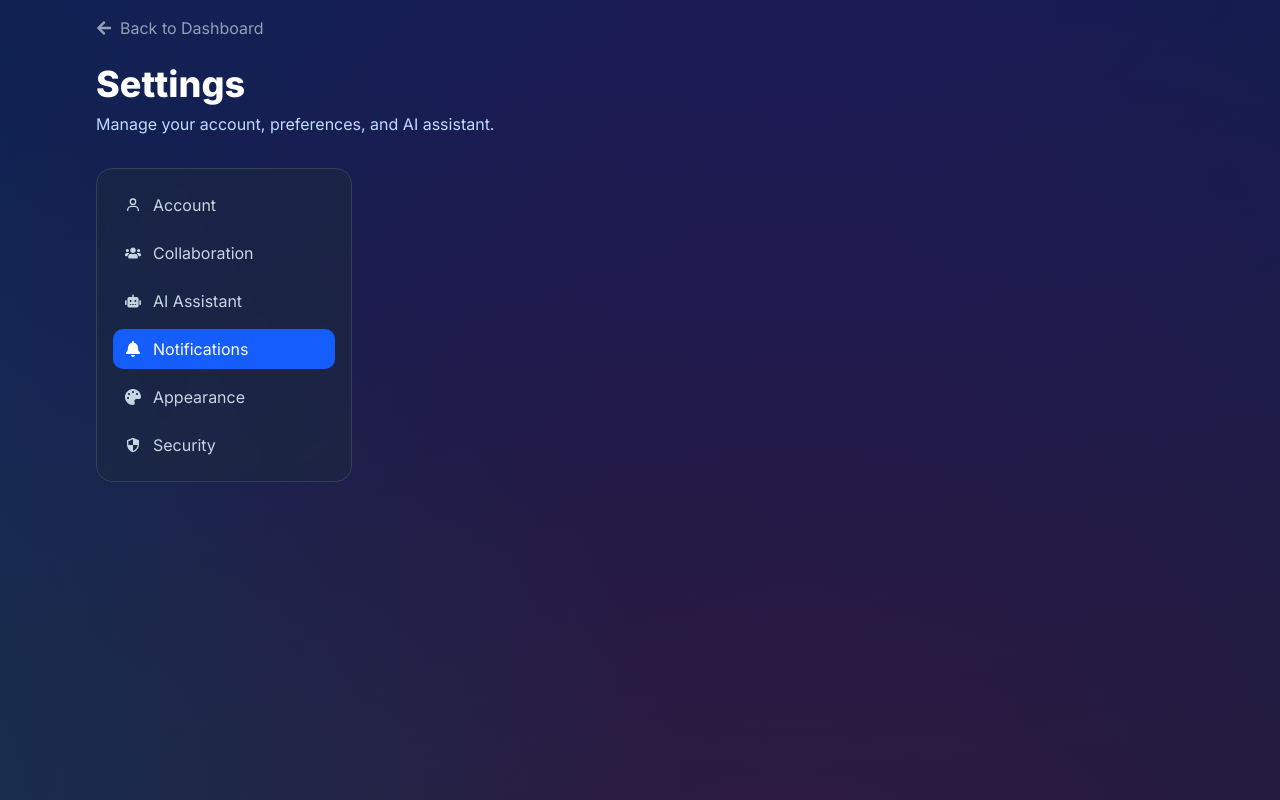
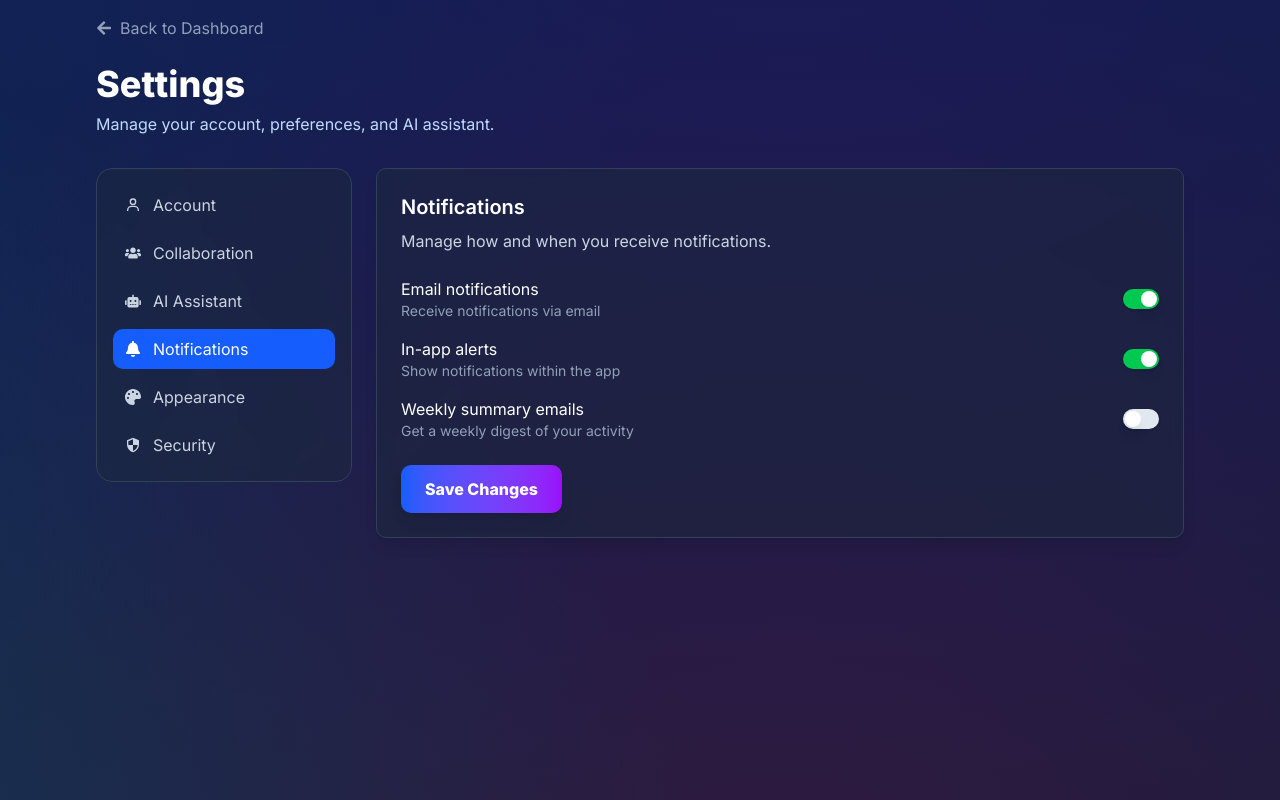
Before and after one commit to Sadiq-Teslim/meetmate_ai, a React (Vite) app: page /settings in a window 1280 px wide. Both pictures are taken after a click on the button "Notifications". Built offline with nearby package versions, Linux system fonts and the light colour scheme; no server answers.

Commit message:
feat(settings): add Notification, Appearance, and Security settings components to SettingsPage

```diff
--- /dev/null
+++ b/src/features/AppearanceSettings.tsx
@@ -0,0 +1,73 @@
+import React from "react";
+import { SettingsContainer } from "../components/SettingsContainer";
+import { RadioGroup, RadioGroupItem } from "../components/ui/radio-group";
+import { Monitor, Moon, Sun } from "lucide-react";
+import {
+  Select,
+  SelectContent,
+  SelectItem,
+  SelectTrigger,
+  SelectValue,
+} from "../components/ui/select";
+import { motion } from "framer-motion";
+
+const AppearanceSettings: React.FC = () => {
+  return (
+    <SettingsContainer
+      title="Appearance"
+      description="Customize the look and feel of your interface."
+    >
+      <div className="space-y-4 mb-6">
+        <div>
+          <label className="text-white mb-3 block">Theme</label>
+          <RadioGroup defaultValue="dark" className="grid grid-cols-3 gap-4">
+            <div className="flex items-center space-x-2 bg-slate-700/30 p-3 rounded-lg">
+              <RadioGroupItem value="light" id="light" />
+              <Sun />
+              <label htmlFor="light" className="text-white">
+                Light
+              </label>
+            </div>
+            <div className="flex items-center space-x-2 bg-slate-700/30 p-3 rounded-lg">
+              <RadioGroupItem value="dark" id="dark" />
+              <Moon />
+              <label htmlFor="dark" className="text-white">
+                Dark
+              </label>
+            </div>
+            <div className="flex items-center space-x-2 bg-slate-700/30 p-3 rounded-lg">
+              <RadioGroupItem value="system" id="system" />
+              <Monitor />
+              <label htmlFor="system" className="text-white">
+                System
+              </label>
+            </div>
+          </RadioGroup>
+        </div>
+
+        <div className="grid gap-2">
+          <label className="text-white">Font Size</label>
+          <Select defaultValue="medium">
+            <SelectTrigger className="bg-slate-700/50 border-slate-600 text-white">
+              <SelectValue />
+            </SelectTrigger>
+            <SelectContent className="bg-slate-800 border-slate-700">
+              <SelectItem value="small">Small</SelectItem>
+              <SelectItem value="medium">Medium</SelectItem>
+              <SelectItem value="large">Large</SelectItem>
+            </SelectContent>
+          </Select>
+        </div>
+      </div>
+      <motion.button
+        className="flex items-center justify-center space-x-2 bg-gradient-to-r from-blue-600 to-purple-600 text-white font-bold py-3 px-6 rounded-lg shadow-lg disabled:opacity-50 disabled:cursor-not-allowed transition-all hover:saturate-150 cursor-pointer"
+        whileHover={{ scale: status === "idle" ? 1.03 : 1 }}
+        whileTap={{ scale: status === "idle" ? 0.98 : 1 }}
+      >
+        <span>Save Changes</span>
+      </motion.button>{" "}
+    </SettingsContainer>
+  );
+};
+
+export default AppearanceSettings;
--- /dev/null
+++ b/src/features/NotificationSettings.tsx
@@ -0,0 +1,54 @@
+import React from "react";
+import { SettingsContainer } from "../components/SettingsContainer";
+import { Switch } from "../components/ui/switch";
+import { motion } from "framer-motion";
+
+const NotificationSettings: React.FC = () => {
+  return (
+    <SettingsContainer
+      title="Notifications"
+      description="Manage how and when you receive notifications."
+    >
+      <div className="space-y-4 mb-6">
+        <div className="flex items-center justify-between">
+          <div>
+            <label className="text-white">Email notifications</label>
+            <p className="text-sm text-slate-400">
+              Receive notifications via email
+            </p>
+          </div>
+          <Switch defaultChecked />
+        </div>
+
+        <div className="flex items-center justify-between">
+          <div>
+            <label className="text-white">In-app alerts</label>
+            <p className="text-sm text-slate-400">
+              Show notifications within the app
+            </p>
+          </div>
+          <Switch defaultChecked />
+        </div>
+
+        <div className="flex items-center justify-between">
+          <div>
+            <label className="text-white">Weekly summary emails</label>
+            <p className="text-sm text-slate-400">
+              Get a weekly digest of your activity
+            </p>
+          </div>
+          <Switch />
+        </div>
+      </div>
+      <motion.button
+        className="flex items-center justify-center space-x-2 bg-gradient-to-r from-blue-600 to-purple-600 text-white font-bold py-3 px-6 rounded-lg shadow-lg disabled:opacity-50 disabled:cursor-not-allowed transition-all hover:saturate-150 cursor-pointer"
+        whileHover={{ scale: status === "idle" ? 1.03 : 1 }}
+        whileTap={{ scale: status === "idle" ? 0.98 : 1 }}
+      >
+        <span>Save Changes</span>
+      </motion.button>{" "}
+    </SettingsContainer>
+  );
+};
+
+export default NotificationSettings;
--- /dev/null
+++ b/src/features/SecuritySettings.tsx
@@ -0,0 +1,77 @@
+import React from "react";
+import { SettingsContainer } from "../components/SettingsContainer";
+import { motion } from "framer-motion";
+
+const SecuritySettings: React.FC = () => {
+  return (
+    <SettingsContainer
+      title="Security"
+      description="Manage your account security and active sessions."
+    >
+      <div className="space-y-4 mb-6">
+        <div className="flex items-center justify-between p-4 bg-slate-700/30 rounded-lg">
+          <div>
+            <label className="text-white">Two-Factor Authentication</label>
+            <p className="text-sm text-slate-400">
+              Add an extra layer of security
+            </p>
+          </div>
+          <button
+            type="button"
+            className="border-slate-600 text-white hover:bg-slate-700 bg-transparent border-[1px] py-1 px-3 rounded-md"
+          >
+            Enable 2FA
+          </button>
+        </div>
+      </div>
+
+      <div className="space-y-4 mb-6">
+        <h3 className="text-white font-medium">Active Sessions</h3>
+        <div className="space-y-3">
+          <div className="flex items-center justify-between p-3 bg-slate-700/30 rounded-lg">
+            <div>
+              <p className="text-white font-medium">MacBook Pro</p>
+              <p className="text-sm text-slate-400">Last login: 2 hours ago</p>
+            </div>
+            <div className="bg-green-600/20 text-green-400 px-4 py-1 rounded-lg">
+              Current
+            </div>
+          </div>
+          <div className="flex items-center justify-between p-3 bg-slate-700/30 rounded-lg">
+            <div>
+              <p className="text-white font-medium">iPhone 15</p>
+              <p className="text-sm text-slate-400">Last login: 1 day ago</p>
+            </div>
+            <button className="text-slate-400 hover:text-white py-3 px-5">
+              Revoke
+            </button>
+          </div>
+        </div>
+      </div>
+
+      <div className="space-y-4">
+        <h3 className="text-red-400 font-medium">Danger Zone</h3>
+        <div className="p-4 bg-red-950/20 border border-red-800/30 rounded-lg">
+          <div className="flex items-center justify-between">
+            <div>
+              <p className="text-white font-medium">Delete Account</p>
+              <p className="text-sm text-slate-400">
+                Permanently delete your account and all data
+              </p>
+            </div>
+            <motion.button
+              className="flex items-center justify-center space-x-2 bg-red-800 text-white font-bold py-3 px-6 rounded-lg shadow-lg disabled:opacity-50 disabled:cursor-not-allowed transition-all hover:saturate-150 cursor-pointer"
+              whileHover={{ scale: status === "idle" ? 1.03 : 1 }}
+              whileTap={{ scale: status === "idle" ? 0.98 : 1 }}
+            >
+              <TrashIcon />
+              <span className="ml-2">Delete Account</span>
+            </motion.button>{" "}
+          </div>
+        </div>
+      </div>
+    </SettingsContainer>
+  );
+};
+
+export default SecuritySettings;
--- a/src/pages/SettingsPage.tsx
+++ b/src/pages/SettingsPage.tsx
@@ -13,6 +13,9 @@ import AccountSettings from "../features/AccountSettings";
 import CollaborationSettings from "../features/CollaborationSettings";
 import { MdSecurity } from "react-icons/md";
 import AIAssistantantSettings from "../features/AIAssistantantSettings";
+import NotificationSettings from "../features/NotificationSettings";
+import AppearanceSettings from "../features/AppearanceSettings";
+import SecuritySettings from "../features/SecuritySettings";
 
 const navigationTabs = [
   { id: "account", label: "Account", icon: <BiUser /> },
@@ -83,6 +86,9 @@ const SettingsPage: React.FC = () => {
           {activeTab === "account" && <AccountSettings />}
           {activeTab === "collaboration" && <CollaborationSettings />}
           {activeTab === "aiAssistant" && <AIAssistantantSettings />}
+          {activeTab === "notifications" && <NotificationSettings />}
+          {activeTab === "appearance" && <AppearanceSettings />}
+          {activeTab === "security" && <SecuritySettings />}
         </div>
       </div>
     </motion.div>
```
